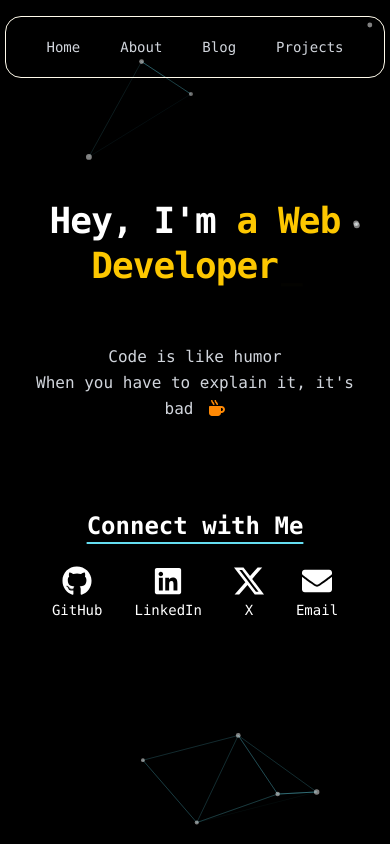
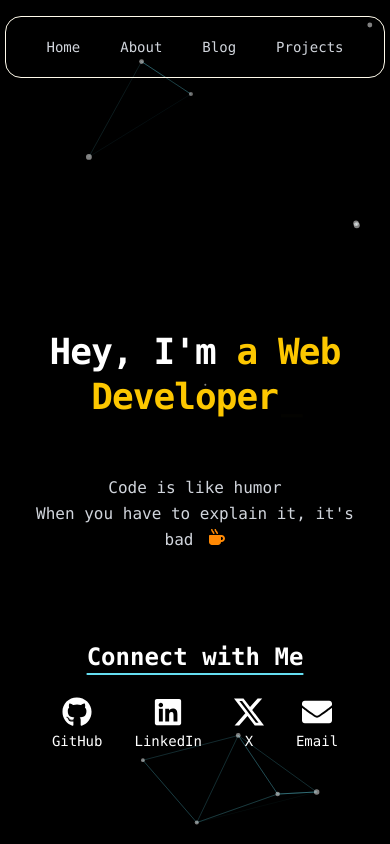
Before and after one commit to DigdarshanMohanty/Portfolio-Website, a React (Vite) app: page / in a window 390 px wide. Built offline with nearby package versions, Linux system fonts and the light colour scheme.

Commit message:
Update Home component styles for improved layout and spacing

```diff
--- a/src/components/Home.jsx
+++ b/src/components/Home.jsx
@@ -4,7 +4,7 @@ import { Typewriter } from "react-simple-typewriter";
 
 export default function Home() {
   return (
-    <section className="relative z-10 flex flex-col justify-center items-center text-white px-6 font-mono h-full py-10">
+    <section className="relative z-10 flex flex-col justify-center items-center text-white px-6 font-mono min-h-screen py-10">
       <div className="text-center flex flex-col items-center gap-10 mb-12">
         <h1 className="text-4xl sm:text-5xl md:text-6xl font-extrabold tracking-tight leading-tight">
           Hey, I'm&nbsp;
@@ -31,11 +31,11 @@ export default function Home() {
           Code is like humor
           <br />
           When you have to explain it, it's bad
-          <FaMugHot className="inline text-orange-400 ml-4 mb-1" />
+          <FaMugHot className="inline text-orange-400 ml-4 mb-2" />
         </p>
       </div>
 
-      <div className="px-6 sm:px-12 py-10 w-full max-w-2xl text-center">
+      <div className="px-6 sm:px-12 py-10 w-full max-w-2xl text-center mb-10">
         <h2 className="text-2xl sm:text-3xl font-bold mb-6 underline underline-offset-8 decoration-[#65DEF1]">
           Connect with Me
         </h2>
```
